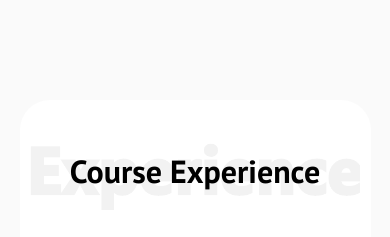
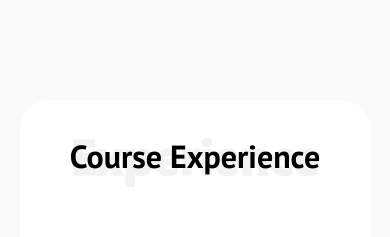
Before and after one commit to khamtaler/nuxt_landing, a Nuxt app: page / in a window 390 px wide. Shown: the part 980-1217 px from the top of the page. Built offline with nearby package versions, Linux system fonts and the light colour scheme.

Commit message:
forgot to save file

```diff
--- a/pages/index.vue
+++ b/pages/index.vue
@@ -384,11 +384,18 @@
 		}
 	}
 }
-@media only screen and (max-width: 768px) {
+@media only screen and (max-width: 600px) {
 	.courseExperience {
 		h3 {
 			padding: 30px 40px 20px;
 		}
 	}
 }
+@media only screen and (max-width: 400px) {
+	.courseExperience {
+		h3 {
+			padding: 15px 0px 11px;
+		}
+	}
+}
 </style>
```
